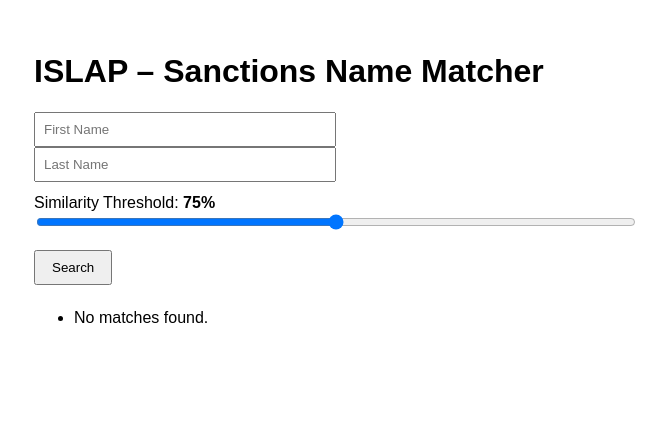
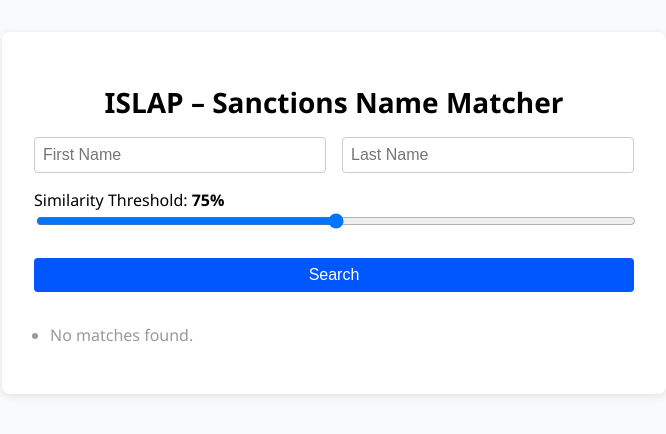
Before and after one commit to AshotTadevosyan/ISLAP, a React (Create React App) app in the folder frontend/: page / in a window 1280 px wide. Shown: the top 434 px of the page, without its empty margins (306-972 px from the left). Built offline with nearby package versions, Linux system fonts and the light colour scheme.

Commit message:
Update frontend UI styling

```diff
--- a/frontend/src/App.js
+++ b/frontend/src/App.js
@@ -8,7 +8,6 @@ function App() {
 
   const handleSearch = async (e) => {
     e.preventDefault();
-
     const fullName = `${firstName} ${lastName}`.trim();
     if (!fullName) {
       alert("Please enter both first and last name.");
@@ -16,12 +15,9 @@ function App() {
     }
 
     try {
-      const res = await fetch(
-        `http://localhost:8000/search?name=${encodeURIComponent(fullName)}`
-      );
+      const res = await fetch(`http://localhost:8000/search?name=${encodeURIComponent(fullName)}`);
       const data = await res.json();
-
-      const filtered = data.filter(match => match.score >= threshold);
+      const filtered = data.filter((match) => match.score >= threshold);
       setResults(filtered);
     } catch (err) {
       alert("Search failed. Is the backend running?");
@@ -29,23 +25,42 @@ function App() {
   };
 
   return (
-    <div style={{ fontFamily: "Arial", padding: "2rem", maxWidth: "600px", margin: "auto" }}>
-      <h1>ISLAP – Sanctions Name Matcher</h1>
-      <form onSubmit={handleSearch} style={{ marginBottom: "1.5rem" }}>
-        <div style={{ marginBottom: "0.75rem" }}>
+    <div style={{
+      fontFamily: "Segoe UI, sans-serif",
+      backgroundColor: "#f9fafb",
+      minHeight: "100vh",
+      padding: "2rem",
+      display: "flex",
+      flexDirection: "column",
+      alignItems: "center"
+    }}>
+      <div style={{
+        backgroundColor: "#ffffff",
+        padding: "2rem",
+        borderRadius: "8px",
+        boxShadow: "0 2px 8px rgba(0, 0, 0, 0.1)",
+        width: "100%",
+        maxWidth: "600px"
+      }}>
+        <h1 style={{ marginBottom: "1rem", fontSize: "1.75rem", textAlign: "center" }}>
+          ISLAP – Sanctions Name Matcher
+        </h1>
+
+        <form onSubmit={handleSearch}>
+          <div style={{ display: "flex", gap: "1rem", marginBottom: "1rem" }}>
             <input
               type="text"
               placeholder="First Name"
               value={firstName}
               onChange={(e) => setFirstName(e.target.value)}
-            style={{ padding: "0.5rem", width: "47%", marginRight: "6%" }}
+              style={inputStyle}
             />
             <input
               type="text"
               placeholder="Last Name"
               value={lastName}
               onChange={(e) => setLastName(e.target.value)}
-            style={{ padding: "0.5rem", width: "47%" }}
+              style={inputStyle}
             />
           </div>
 
@@ -63,24 +78,45 @@ function App() {
             />
           </div>
 
-        <button type="submit" style={{ padding: "0.5rem 1rem" }}>
+          <button type="submit" style={buttonStyle}>
             Search
           </button>
         </form>
 
-      <ul>
+        <ul style={{ marginTop: "2rem", paddingLeft: "1rem" }}>
           {results.length === 0 ? (
-          <li>No matches found.</li>
+            <li style={{ color: "#999" }}>No matches found.</li>
           ) : (
             results.map((match, index) => (
-            <li key={index}>
-              {match.name} – Score: {match.score}%
+              <li key={index} style={{ marginBottom: "0.5rem" }}>
+                <strong>{match.name}</strong> – {match.score}%
               </li>
             ))
           )}
         </ul>
       </div>
+    </div>
   );
 }
 
+const inputStyle = {
+  padding: "0.5rem",
+  width: "100%",
+  border: "1px solid #ccc",
+  borderRadius: "4px",
+  fontSize: "1rem"
+};
+
+const buttonStyle = {
+  padding: "0.5rem 1rem",
+  fontSize: "1rem",
+  backgroundColor: "#0057ff",
+  color: "#fff",
+  border: "none",
+  borderRadius: "4px",
+  cursor: "pointer",
+  width: "100%",
+  marginTop: "0.5rem"
+};
+
 export default App;
```
Lines whose indentation alone changed are shown as unchanged.
